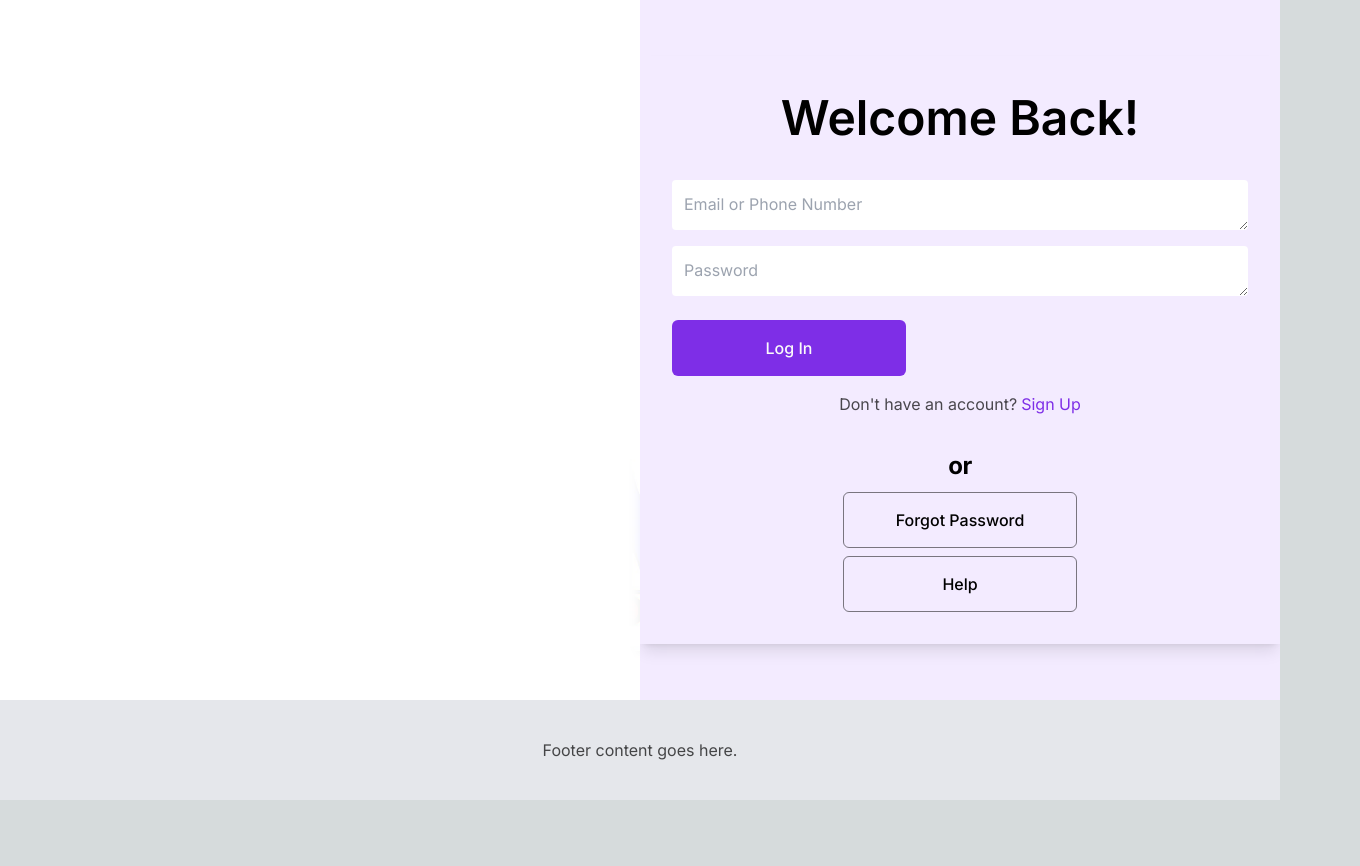
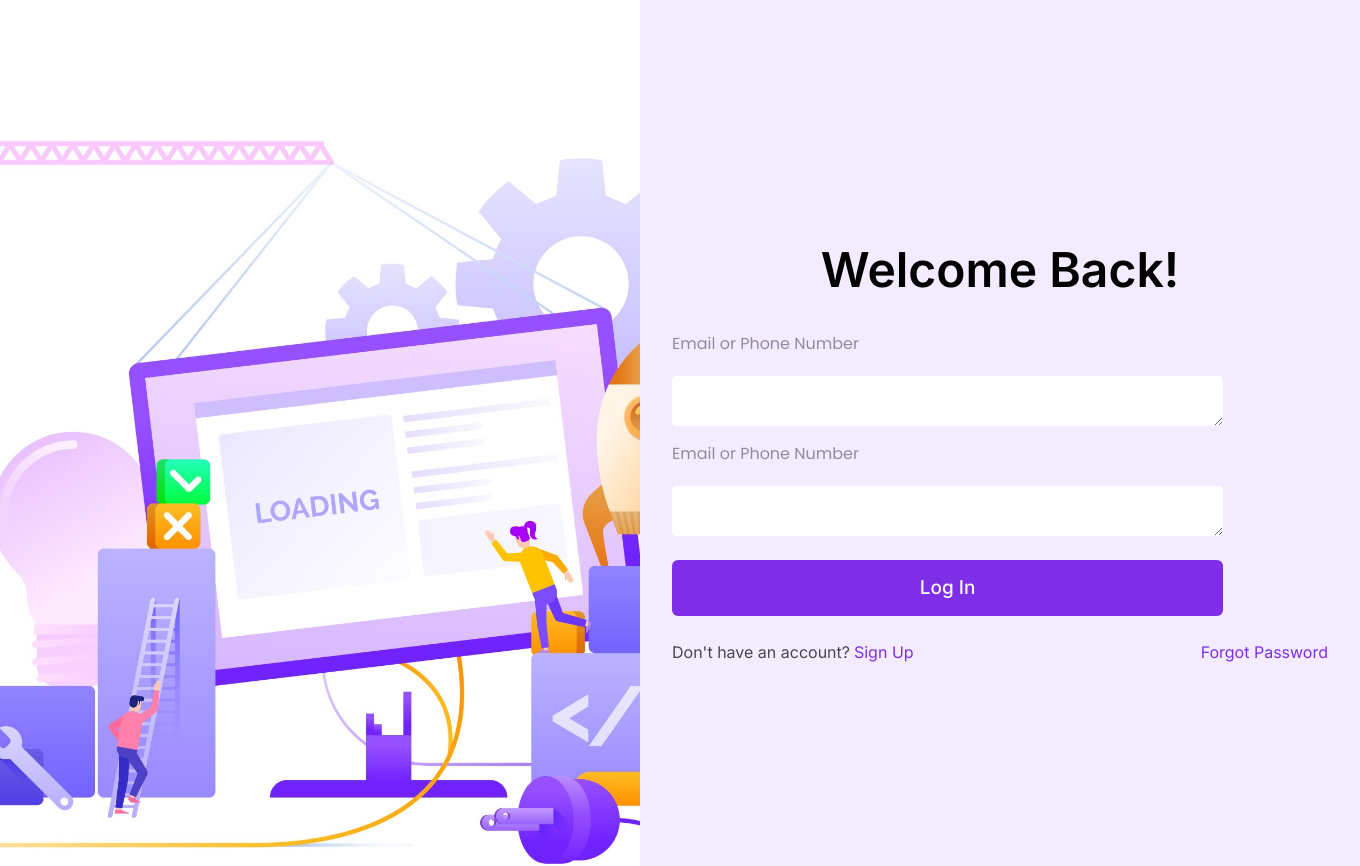
Before and after one commit to ChamudithaWasala0423/MPlace-Online-Marketplace, a Next.js app in the folder client/: page / in a window 1280 px wide. Shown: the top 866 px of the page, 1360 px wide, since content can reach past the window. Before the commit the page ends 800 px from the top, so only its background shows below. Built offline with nearby package versions, Linux system fonts and the light colour scheme.

Commit message:
import image and do some changes in login page

```diff
--- a/client/src/app/pages/loginpage.tsx
+++ b/client/src/app/pages/loginpage.tsx
@@ -12,52 +12,61 @@ const LoginPage: React.FC<LoginPageProps> = () => {
         {/* Left Side with Image */}
         <div className="flex-shrink-0 w-1/2 relative">
           <img
-            className="w-full h-full object-cover mix-blend-lighten"
+            className="w-full h-full object-cover "
             src="/loginpageimage.jpeg" // Make sure this image is in the public directory
             alt="Login Screen Background"
           />
         </div>
 
         {/* Right Side with Login Form */}
-        <div className="flex-shrink-0 w-1/2 flex justify-center items-center bg-[#f3ebff]">
-          <div className="w-[720px] p-8 bg-[#f3ebff]rounded-lg shadow-lg">
+        <div className="flex-shrink-0 w-[720px] h-[904px] flex justify-center items-center bg-[#f3ebff]">
+          <div className="w-[720px] p-8 bg-[#f3ebff]rounded-lg  ">
             <div className="text-center text-black text-5xl font-semibold font-inter leading-tight mb-8">
               Welcome Back!
             </div>
             <div className="w-full flex flex-col gap-4">
+            <div className="opacity-40 text-black text-base font-normal font-['Poppins'] leading-normal mb-1">
+                  Email or Phone Number
+                </div>
+
               <Textarea
-                className="h-[50px] w-full bg-white rounded p-3"
-                placeholder="Email or Phone Number"
+                className="h-[50px] w-[551px] bg-white rounded p-3"
+
               />
+               <div className="opacity-40 text-black text-base font-normal font-['Poppins'] leading-normal mb-1">
+                  Email or Phone Number
+                </div>
               <Textarea
-                className="h-[50px] w-full bg-white rounded p-3"
-                placeholder="Password"
+                className="h-[50px] w-[551px] bg-white rounded p-3"
+
               />
             </div>
-            <div className="mt-6">
-              <Button variant="primary" title="Log In" className="w-full" />
+            <div className="mt-6 w-full">
+            <Button variant="login" title="Log In" className="w-full mt-6" />
             </div>
-            <div className="mt-4 text-center text-black/70 text-base font-normal font-poppins leading-normal">
-              <span>Don't have an account?</span>
-              <a href="/signup" className="text-[#7e2ee7] ml-1">Sign Up</a>
+
+            <div className="mt-6  flex justify-between items-center">
+              <div className="text-left text-black/70 text-base font-normal font-poppins leading-normal">
+                <span>Don't have an account?</span>
+                <a href="/signup" className="text-[#7e2ee7] ml-1">Sign Up</a>
+              </div>
+              <a href="/forget-password" className="text-[#7e2ee7] text-base font-normal font-poppins leading-normal">
+                Forgot Password
+              </a>
             </div>
-            <div className="mt-8 flex flex-col items-center gap-2">
-              <div className="text-black text-2xl font-bold font-inter leading-normal tracking-tight">
-                or
-              </div>
-              <Button variant="secondary" title="Forgot Password" />
-              <Button variant="secondary" title="Help" />
-            </div>
+
+
           </div>
         </div>
       </div>
 
-      {/* Footer (Placeholder) */}
-      <div className="w-full h-[100px] bg-gray-200 flex items-center justify-center">
+       {/* Footer (Placeholder) */}
+       <div className="w-full h-[1440px] bg-gray-200 flex items-center justify-center">
         <p className="text-black/70 text-base font-normal font-poppins">
           Footer content goes here.
         </p>
       </div>
+
     </div>
   );
 };
--- a/client/src/components/ui/button.tsx
+++ b/client/src/components/ui/button.tsx
@@ -2,7 +2,7 @@ import React from 'react';
 
 type ButtonProps = {
   title: string;
-  variant: 'primary' | 'small' | 'secondary';
+  variant: 'primary' | 'small' | 'secondary' | 'login';
 };
 
 const Button: React.FC<ButtonProps> = ({ title, variant }) => {
@@ -12,12 +12,14 @@ const Button: React.FC<ButtonProps> = ({ title, variant }) => {
     primary: 'w-[234px] h-[56px] px-12 py-4 bg-[#7E2EE7] hover:bg-[#A15CFE]',
     small: 'w-[192px] h-[44px] px-12 py-2 bg-[#7E2EE7] hover:bg-[#A15CFE]',
     secondary: 'w-[234px] h-[56px] px-12 py-4 border border-[#00000080] text-black hover:border-[#7D8184] hover:text-[#7D8184]',
+    login: 'h-[56px] w-[551px] py-4 bg-[#7e2ee7] rounded justify-center items-center gap-2.5 inline-flex' // New 'login' variant styles
   };
 
   const textStyles = {
     primary: 'text-[#FAFAFA] text-base font-Poppins font-medium leading-6',
     small: 'text-[#FAFAFA] text-base font-Poppins font-medium leading-6',
     secondary: 'text-black text-base font-Poppins font-medium leading-6',
+    login: 'text-[#f9f9f9] text-[19px] font-medium font-medium leading-6' // New 'login' text styles
   };
 
   return (
```
